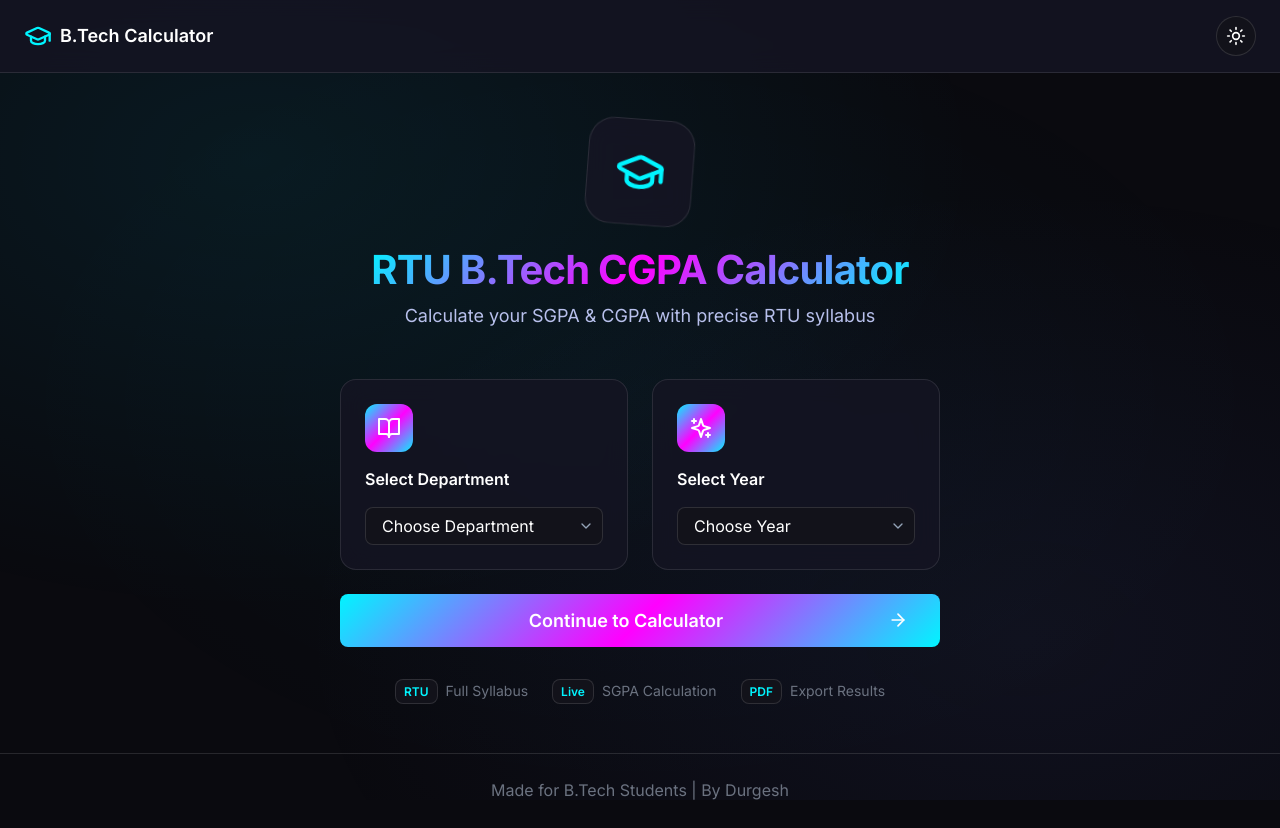
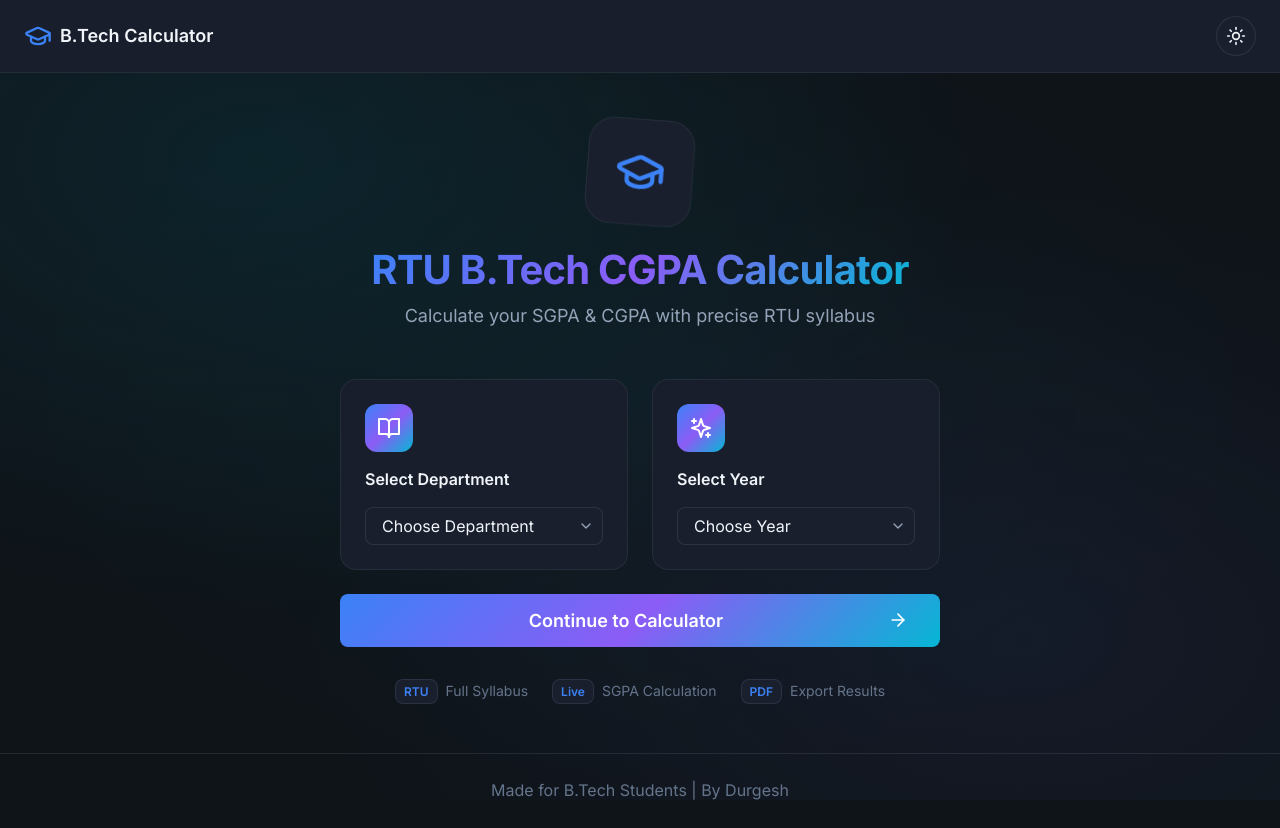
Before and after one commit to DevBy-Default/CGPA-Calculator, a React (Vite) app: page / in a window 1280 px wide. Built offline with nearby package versions, Linux system fonts and the light colour scheme.

Commit message:
Professional UI with subtle creative design
- Professional colors (Blue, Purple, Cyan accents)
- Subtle glow effects without being too flashy
- Clean animations that are not distracting
- Added fun comments for engineering students

```diff
--- a/src/App.css
+++ b/src/App.css
@@ -1,3 +1,9 @@
+/*
+ * Professional CSS for Engineering Students
+ * Clean, modern, and not distracting from your important grades!
+ * Made with 💻 and ☕ by Durgesh
+ */
+
 .app {
   min-height: 100vh;
   display: flex;
@@ -15,7 +21,7 @@
   z-index: 1;
 }
 
-/* Animated Hero Section */
+/* Hero Section - Where the magic happens (and by magic we mean grades) */
 .hero {
   text-align: center;
   margin-bottom: var(--space-2xl);
@@ -23,17 +29,18 @@
   position: relative;
 }
 
+/* Subtle glow effect - Not too flashy, this isn't a disco */
 .hero::before {
   content: '';
   position: absolute;
   top: 50%;
   left: 50%;
   transform: translate(-50%, -50%);
-  width: 300px;
-  height: 300px;
+  width: 250px;
+  height: 250px;
   background: radial-gradient(circle, var(--accent-glow) 0%, transparent 70%);
-  opacity: 0.3;
-  filter: blur(60px);
+  opacity: 0.2;
+  filter: blur(50px);
   animation: pulse 4s ease-in-out infinite;
   pointer-events: none;
 }
@@ -44,13 +51,12 @@
   position: relative;
 }
 
+/* Gradient text - Just enough to look cool in presentations */
 .hero-title .gradient-text {
   background: var(--accent-gradient);
   -webkit-background-clip: text;
   -webkit-text-fill-color: transparent;
   background-clip: text;
-  animation: gradientShift 3s ease infinite;
-  background-size: 200% 200%;
 }
 
 .hero-subtitle {
@@ -67,7 +73,7 @@
   position: relative;
 }
 
-/* Calculator Grid */
+/* Calculator Grid - Where you pretend you're going to study */
 .calculator-grid {
   display: grid;
   grid-template-columns: 1fr 1fr;
@@ -93,38 +99,21 @@
   z-index: 1;
 }
 
-/* Enhanced Glass Card Effect */
+/* Glass Card Effect - Premium feel without the premium price */
 .glass-card {
   background: var(--glass-bg);
-  backdrop-filter: blur(16px);
-  -webkit-backdrop-filter: blur(16px);
+  backdrop-filter: blur(12px);
+  -webkit-backdrop-filter: blur(12px);
   border: 1px solid var(--glass-border);
   border-radius: var(--radius-lg);
   box-shadow: var(--shadow-card);
   transition: all var(--transition-normal);
   position: relative;
-  overflow: hidden;
-}
-
-.glass-card::before {
-  content: '';
-  position: absolute;
-  top: 0;
-  left: -100%;
-  width: 100%;
-  height: 100%;
-  background: linear-gradient(90deg, transparent, rgba(255, 255, 255, 0.05), transparent);
-  transition: left 0.5s ease;
 }
 
 .glass-card:hover {
   box-shadow: var(--shadow-hover);
-  transform: translateY(-4px);
-  border-color: var(--accent-primary);
-}
-
-.glass-card:hover::before {
-  left: 100%;
+  transform: translateY(-2px);
 }
 
 /* Card Header */
@@ -138,27 +127,16 @@
   position: relative;
 }
 
+/* Icon box - Making data entry feel important */
 .card-icon {
-  width: 44px;
-  height: 44px;
+  width: 40px;
+  height: 40px;
   display: flex;
   align-items: center;
   justify-content: center;
   background: var(--accent-gradient);
-  border-radius: var(--radius-md);
+  border-radius: var(--radius-sm);
   color: white;
-  position: relative;
-  overflow: hidden;
-}
-
-.card-icon::after {
-  content: '';
-  position: absolute;
-  width: 100%;
-  height: 100%;
-  background: linear-gradient(45deg, transparent 40%, rgba(255,255,255,0.3) 50%, transparent 60%);
-  transform: translateX(-100%);
-  animation: shimmer 2s infinite;
 }
 
 .card-title {
@@ -194,7 +172,7 @@
 .form-input:focus {
   outline: none;
   border-color: var(--accent-primary);
-  box-shadow: 0 0 0 3px var(--border-focus), var(--shadow-glow);
+  box-shadow: 0 0 0 3px var(--border-focus);
 }
 
 .form-select {
@@ -218,10 +196,10 @@
 .form-select:focus {
   outline: none;
   border-color: var(--accent-primary);
-  box-shadow: 0 0 0 3px var(--border-focus), var(--shadow-glow);
+  box-shadow: 0 0 0 3px var(--border-focus);
 }
 
-/* Buttons */
+/* Buttons - Click wisely, your CGPA depends on it */
 .btn {
   display: inline-flex;
   align-items: center;
@@ -234,23 +212,6 @@
   transition: all var(--transition-fast);
   cursor: pointer;
   border: none;
-  position: relative;
-  overflow: hidden;
-}
-
-.btn::before {
-  content: '';
-  position: absolute;
-  top: 0;
-  left: -100%;
-  width: 100%;
-  height: 100%;
-  background: linear-gradient(90deg, transparent, rgba(255,255,255,0.2), transparent);
-  transition: left 0.4s ease;
-}
-
-.btn:hover::before {
-  left: 100%;
 }
 
 .btn-primary {
@@ -259,8 +220,8 @@
 }
 
 .btn-primary:hover {
-  transform: translateY(-2px);
-  box-shadow: 0 8px 24px var(--accent-glow);
+  transform: translateY(-1px);
+  box-shadow: 0 4px 12px rgba(59, 130, 246, 0.3);
 }
 
 .btn-secondary {
@@ -271,7 +232,6 @@
 
 .btn-secondary:hover {
   background: var(--border-color);
-  border-color: var(--accent-primary);
 }
 
 .btn-icon {
@@ -286,8 +246,7 @@
 
 .btn-icon:hover {
   background: var(--bg-secondary);
-  color: var(--accent-primary);
-  border-color: var(--accent-primary);
+  color: var(--text-primary);
 }
 
 .btn-danger {
@@ -299,40 +258,24 @@
 .btn-danger:hover {
   background: var(--error);
   color: white;
-  box-shadow: 0 0 20px rgba(255, 68, 102, 0.4);
 }
 
 .btn-success {
-  background: linear-gradient(135deg, var(--success), #00cc6a);
+  background: var(--success);
   color: white;
 }
 
 .btn-success:hover {
   filter: brightness(1.1);
-  box-shadow: 0 0 20px rgba(0, 255, 136, 0.4);
 }
 
-/* Results */
+/* Results - The moment of truth */
 .result-box {
   background: var(--bg-secondary);
   border-radius: var(--radius-md);
   padding: var(--space-lg);
   text-align: center;
   border: 1px solid var(--border-color);
-  position: relative;
-  overflow: hidden;
-}
-
-.result-box::before {
-  content: '';
-  position: absolute;
-  top: -50%;
-  left: -50%;
-  width: 200%;
-  height: 200%;
-  background: conic-gradient(from 0deg, transparent, var(--accent-glow), transparent 30%);
-  animation: rotate 4s linear infinite;
-  opacity: 0.3;
 }
 
 .result-value {
@@ -342,14 +285,12 @@
   -webkit-background-clip: text;
   -webkit-text-fill-color: transparent;
   background-clip: text;
-  position: relative;
 }
 
 .result-label {
   font-size: 0.875rem;
   color: var(--text-secondary);
   margin-top: var(--space-xs);
-  position: relative;
 }
 
 .result-details {
@@ -359,7 +300,6 @@
   margin-top: var(--space-md);
   padding-top: var(--space-md);
   border-top: 1px solid var(--border-color);
-  position: relative;
 }
 
 .result-detail {
@@ -379,7 +319,7 @@
   letter-spacing: 0.05em;
 }
 
-/* Warning */
+/* Warning - For when you realize you should have studied more */
 .warning-box {
   display: flex;
   align-items: center;
@@ -393,44 +333,24 @@
   margin-top: var(--space-md);
 }
 
-/* Empty State */
+/* Empty State - When you have no data but lots of hopes */
 .empty-state {
   text-align: center;
   padding: var(--space-xl);
   color: var(--text-muted);
 }
 
-/* Animations */
-@keyframes gradientShift {
-  0%, 100% { background-position: 0% 50%; }
-  50% { background-position: 100% 50%; }
-}
-
-@keyframes shimmer {
-  100% { transform: translateX(100%); }
-}
-
+/* Animations - Subtle enough for professional use */
 @keyframes pulse {
   0%, 100% {
-    opacity: 0.3;
-    transform: translate(-50%, -50%) scale(1);
+    opacity: 0.2;
   }
   50% {
-    opacity: 0.5;
-    transform: translate(-50%, -50%) scale(1.1);
+    opacity: 0.3;
   }
 }
 
-@keyframes rotate {
-  100% { transform: rotate(360deg); }
-}
-
-@keyframes float {
-  0%, 100% { transform: translateY(0); }
-  50% { transform: translateY(-10px); }
-}
-
-/* Responsive */
+/* Responsive - Works on your phone during lectures */
 @media (max-width: 1024px) {
   .calculator-grid {
     gap: var(--space-lg);
--- a/src/index.css
+++ b/src/index.css
@@ -1,39 +1,39 @@
 :root {
-  /* Dark Mode Colors - Cyberpunk Creative Theme */
-  --bg-primary: #0a0a0f;
-  --bg-secondary: #12121a;
-  --bg-card: rgba(30, 30, 50, 0.8);
-  --bg-card-solid: #1a1a2e;
+  /* Dark Mode Colors - Professional & Creative */
+  --bg-primary: #0f1419;
+  --bg-secondary: #1a1f2e;
+  --bg-card: rgba(26, 31, 45, 0.95);
+  --bg-card-solid: #1e2433;
 
-  /* Vibrant neon accent colors */
-  --accent-primary: #00f5ff;
-  --accent-secondary: #ff00ff;
-  --accent-tertiary: #ffff00;
-  --accent-gradient: linear-gradient(135deg, #00f5ff, #ff00ff, #00f5ff);
-  --accent-glow: rgba(0, 245, 255, 0.4);
+  /* Professional yet creative accent colors */
+  --accent-primary: #3b82f6;
+  --accent-secondary: #8b5cf6;
+  --accent-tertiary: #06b6d4;
+  --accent-gradient: linear-gradient(135deg, #3b82f6, #8b5cf6, #06b6d4);
+  --accent-glow: rgba(59, 130, 246, 0.25);
 
   /* Text colors */
-  --text-primary: #ffffff;
-  --text-secondary: #b8c0ec;
-  --text-muted: #6b7280;
+  --text-primary: #f1f5f9;
+  --text-secondary: #94a3b8;
+  --text-muted: #64748b;
 
   /* Border colors */
-  --border-color: rgba(255, 255, 255, 0.12);
-  --border-focus: rgba(0, 245, 255, 0.6);
+  --border-color: rgba(148, 163, 184, 0.15);
+  --border-focus: rgba(59, 130, 246, 0.5);
 
   /* Status colors */
-  --success: #00ff88;
-  --warning: #ffaa00;
-  --error: #ff4466;
+  --success: #10b981;
+  --warning: #f59e0b;
+  --error: #ef4444;
 
-  /* Shadows with glow effects */
-  --shadow-card: 0 8px 32px rgba(0, 0, 0, 0.5), 0 0 60px rgba(0, 245, 255, 0.1);
-  --shadow-hover: 0 16px 48px rgba(0, 0, 0, 0.6), 0 0 80px rgba(255, 0, 255, 0.15);
-  --shadow-glow: 0 0 30px var(--accent-glow);
+  /* Shadows - subtle but creative */
+  --shadow-card: 0 4px 24px rgba(0, 0, 0, 0.3), 0 0 40px rgba(59, 130, 246, 0.08);
+  --shadow-hover: 0 8px 32px rgba(0, 0, 0, 0.4), 0 0 50px rgba(139, 92, 246, 0.12);
+  --shadow-glow: 0 0 20px rgba(59, 130, 246, 0.2);
 
   /* Glass effect */
-  --glass-bg: rgba(20, 20, 35, 0.85);
-  --glass-border: rgba(255, 255, 255, 0.1);
+  --glass-bg: rgba(26, 31, 45, 0.95);
+  --glass-border: rgba(148, 163, 184, 0.1);
 
   /* Spacing */
   --space-xs: 4px;
```
